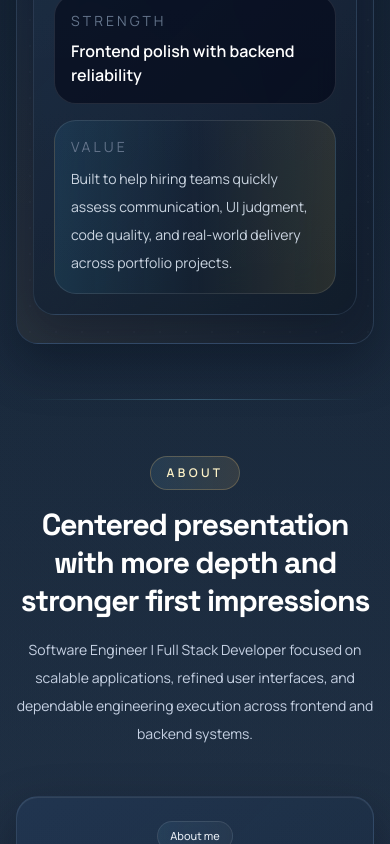
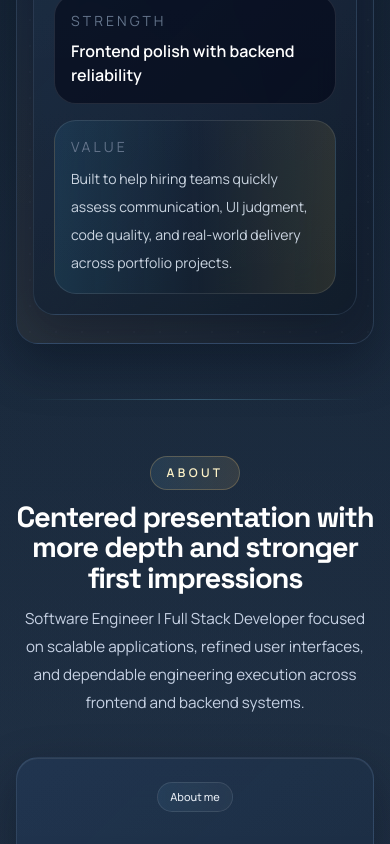
Before and after one commit to Nitesh-N-D/Portfolio, a React (Vite) app in the folder frontend/: page / in a window 390 px wide. Shown: the part 1156-2000 px from the top of the page. Built offline with nearby package versions, Linux system fonts and the light colour scheme.

Commit message:
Readme file

```diff
--- a/frontend/src/styles/main.css
+++ b/frontend/src/styles/main.css
@@ -131,7 +131,7 @@
   }
 
   .section-header {
-    @apply mx-auto mb-12 grid max-w-3xl gap-4 text-center md:mb-14;
+    @apply mx-auto mb-10 grid max-w-3xl gap-3 text-center sm:mb-12 sm:gap-4 md:mb-14;
   }
 
   .section-label {
@@ -142,12 +142,12 @@
   }
 
   .section-title {
-    @apply m-0 text-3xl font-black tracking-[-0.04em] text-white md:text-4xl lg:text-5xl;
+    @apply m-0 text-[2rem] font-black leading-[1.02] tracking-[-0.04em] text-white sm:text-3xl md:text-4xl lg:text-5xl;
     font-family: "Space Grotesk", "Manrope", system-ui, sans-serif;
   }
 
   .section-description {
-    @apply m-0 text-sm leading-7 md:text-base;
+    @apply m-0 max-w-[42rem] justify-self-center text-sm leading-7 sm:text-[0.98rem] sm:leading-8 md:text-base;
     color: var(--text-soft);
   }
 
@@ -295,6 +295,10 @@
     @apply bg-clip-text text-transparent;
     background-image: linear-gradient(135deg, #7dd3fc 0%, #f6c977 52%, #f9a8d4 100%);
   }
+
+  .copy-readable {
+    @apply text-sm leading-7 text-slate-300 sm:text-base sm:leading-8 md:text-lg;
+  }
 }
 
 @keyframes drift {
@@ -328,15 +332,20 @@
 
 @media (max-width: 480px) {
   .section-title {
-    @apply text-[1.9rem] leading-tight;
+    @apply text-[1.82rem] leading-[1.04];
   }
 
   .section-description {
-    @apply text-sm leading-7;
+    @apply text-[0.95rem] leading-7;
   }
 
   .premium-pill {
     @apply px-3 py-1.5 text-[11px];
+  }
+
+  .primary-button,
+  .secondary-button {
+    @apply px-4 py-3 text-[13px];
   }
 
   .glass-card,
```
Also changed, not shown: 1 other file (tests, documents, lock files or other folders).
